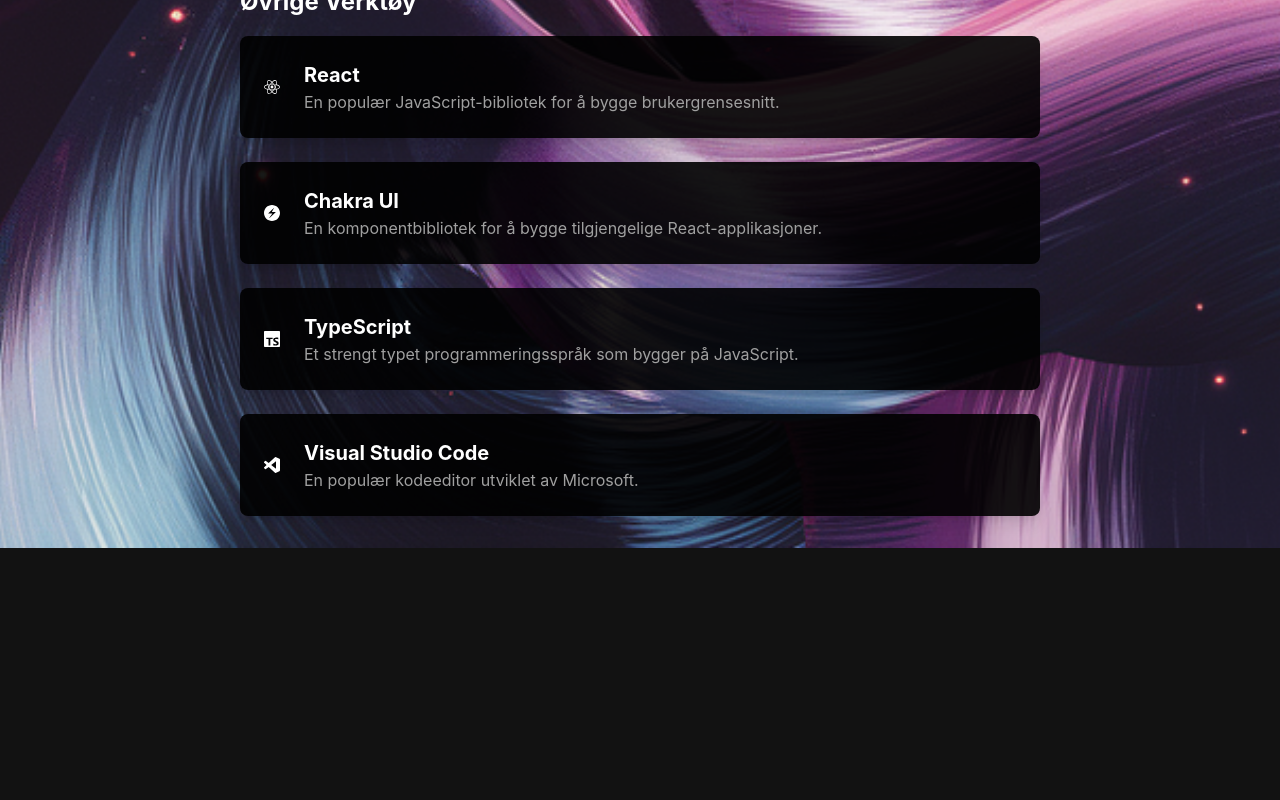
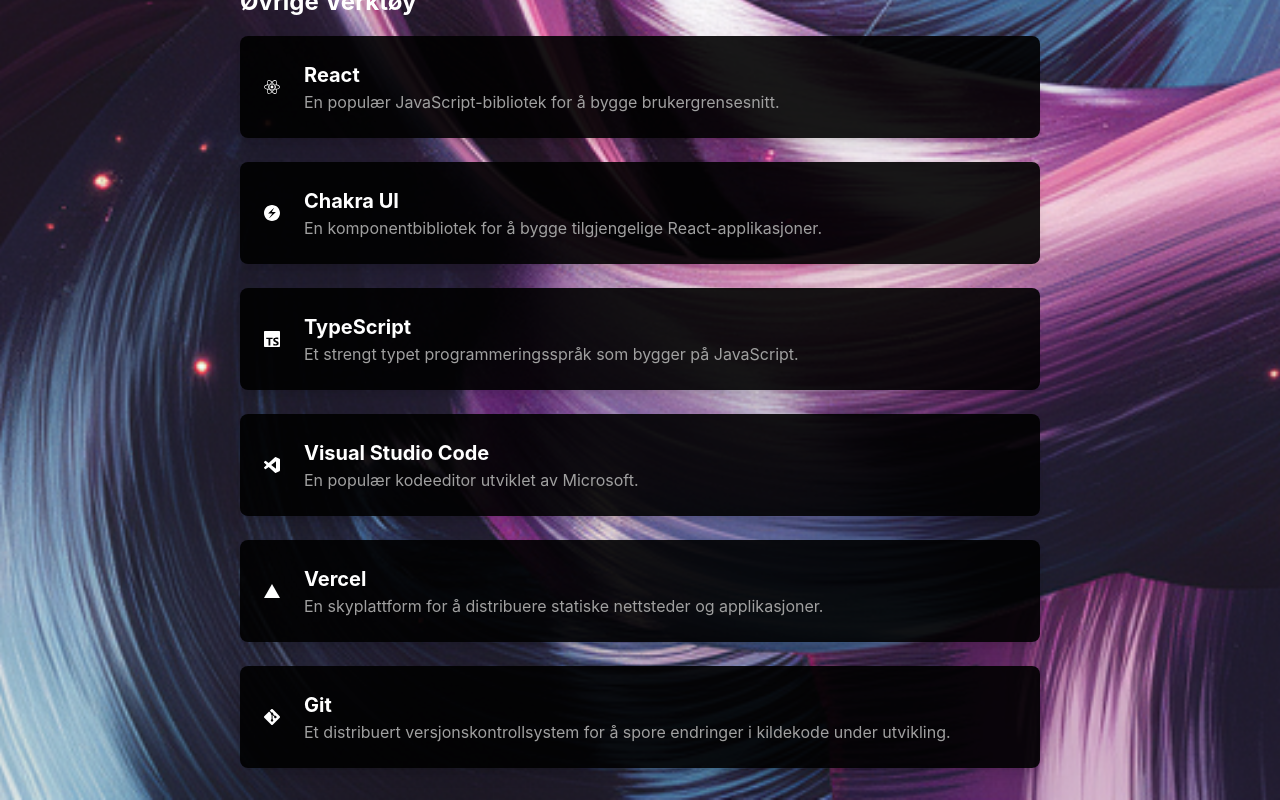
Before and after one commit to Marentius/music, a React (Vite) app: page /tools in a window 1280 px wide. Shown: the part 1013-1813 px from the top of the page. Before the commit the page ends 1561 px from the top, so only its background shows below. Built offline with nearby package versions, Linux system fonts and the light colour scheme.

Commit message:
README.md update

```diff
--- a/src/tools.ts
+++ b/src/tools.ts
@@ -1,6 +1,6 @@
 // tools.ts
 import { FaReact, FaCode, FaGithub, FaRegImage } from "react-icons/fa"; // Importer ikoner fra react-icons
-import { SiOpenai, SiTypescript, SiChakraui, SiSuno, SiVisualstudiocode } from "react-icons/si"; // Importer spesifikke ikoner fra react-icons
+import { SiOpenai, SiTypescript, SiChakraui, SiSuno, SiVisualstudiocode, SiGit, SiVercel } from "react-icons/si"; // Importer spesifikke ikoner fra react-icons
 import React from "react";
 
 export interface ToolDetail {
@@ -177,4 +177,18 @@
     icon: React.createElement(SiVisualstudiocode),
     category: "Øvrige Verktøy",
   },
+  {
+    id: 11,
+    name: "Vercel",
+    description: "En skyplattform for å distribuere statiske nettsteder og applikasjoner.",
+    icon: React.createElement(SiVercel),
+    category: "Øvrige Verktøy",
+  },
+  {
+    id: 12,
+    name: "Git",
+    description: "Et distribuert versjonskontrollsystem for å spore endringer i kildekode under utvikling.",
+    icon: React.createElement(SiGit),
+    category: "Øvrige Verktøy",
+  },
 ];
```
Also changed, not shown: 1 other file (tests, documents, lock files or other folders).
